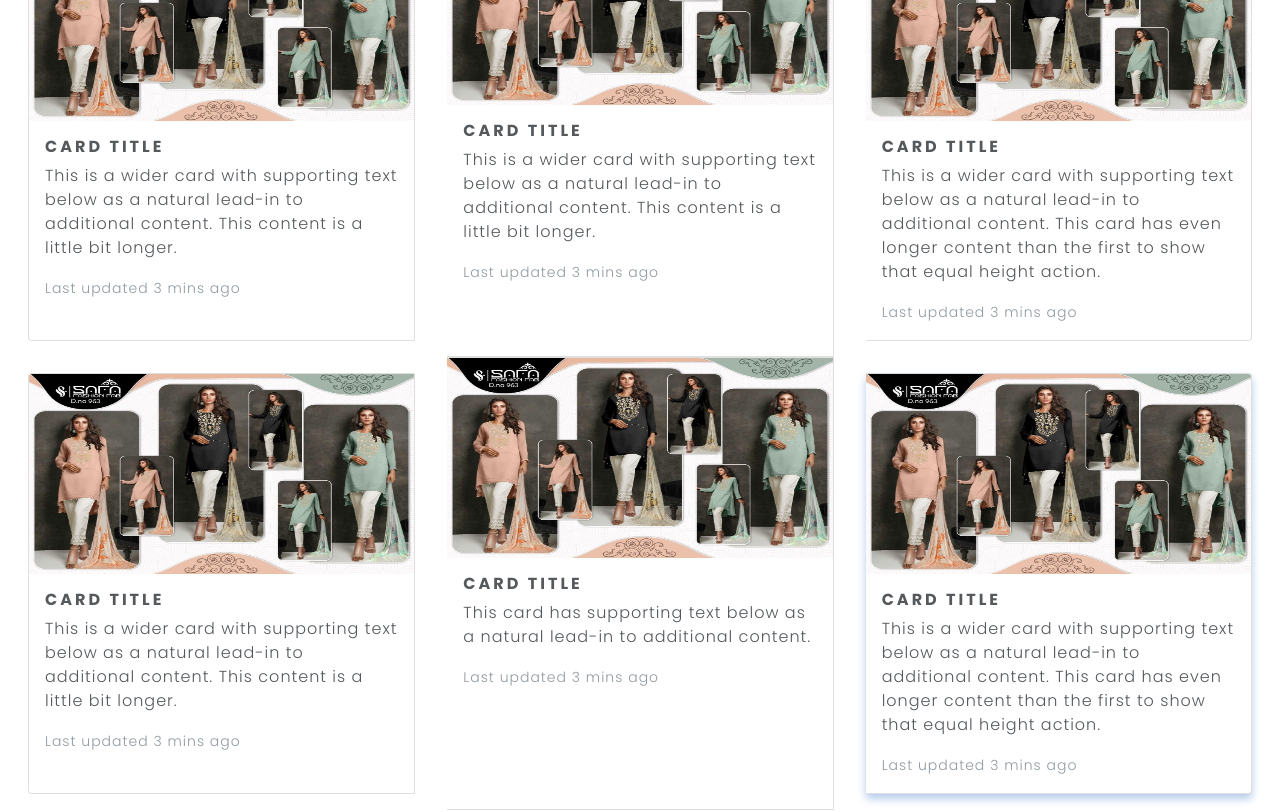
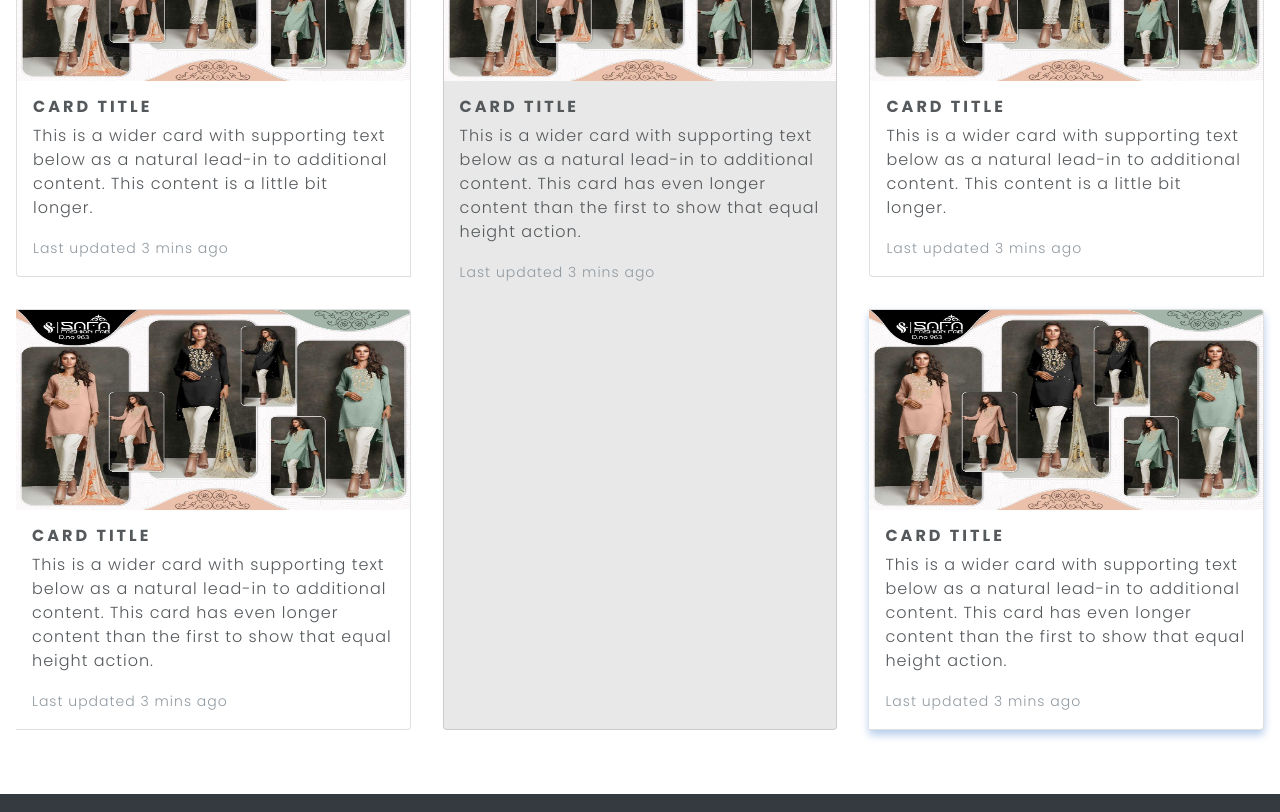
Before and after one commit to SrijanShovit/E-Fashion, a React (Create React App) app: page /sighandicraft in a window 1280 px wide. Shown: the part 1880-2692 px from the top of the page. Built offline with nearby package versions, Linux system fonts and the light colour scheme.

Commit message:
handicraft last section style changed

```diff
--- a/src/App.css
+++ b/src/App.css
@@ -167,3 +167,24 @@ float: right;
 .specialhandcard{
   box-shadow: 0 0.3rem 0.5rem rgb(179, 203, 235);
 }
+
+/* <-------------------------Handicraft page styling starts-------------------------------> */
+.container-section{
+  display: flex;
+}
+
+@media (min-width: 576px){
+  .card-group {
+      flex-direction: column !important;
+  }
+}
+
+.card{
+  height: 96.3%;
+}
+
+.section2-card{
+  background-color: #00000017 !important;
+}
+
+/* <-------------------------Handicraft page styling Ends-------------------------------> */
--- a/src/Pages/Handicraft.js
+++ b/src/Pages/Handicraft.js
@@ -157,19 +157,11 @@ const Handicraft = () => {
                 </div>
             </div>
 
-            <div className="container-fluid">
-                <div className="row mt-5">
+            <div className="container-section">
 
+                <div className="section1-3">
                     <div className="card-group">
                         <div className="card my-3 mx-3">
-                            <img src={Fwear} className="card-img-top" alt="..." />
-                            <div className="card-body">
-                                <h5 className="card-title">Card title</h5>
-                                <p className="card-text">This is a wider card with supporting text below as a natural lead-in to additional content. This content is a little bit longer.</p>
-                                <p className="card-text"><small className="text-muted">Last updated 3 mins ago</small></p>
-                            </div>
-                        </div>
-                        <div className="card mx-3">
                             <img src={Fwear} className="card-img-top" alt="..." />
                             <div className="card-body">
                                 <h5 className="card-title">Card title</h5>
@@ -187,8 +179,19 @@ const Handicraft = () => {
                         </div>
                     </div>
                 </div>
-                <div className="row">
 
+                <div className="section2">
+                        <div className="card my-3 mx-3 section2-card">
+                            <img src={Fwear} className="card-img-top" alt="..." />
+                            <div className="card-body">
+                                <h5 className="card-title">Card title</h5>
+                                <p className="card-text">This is a wider card with supporting text below as a natural lead-in to additional content. This card has even longer content than the first to show that equal height action.</p>
+                                <p className="card-text"><small className="text-muted">Last updated 3 mins ago</small></p>
+                            </div>
+                        </div>
+                </div>
+
+                <div className="section1-3">
                     <div className="card-group">
                         <div className="card my-3 mx-3">
                             <img src={Fwear} className="card-img-top" alt="..." />
@@ -198,14 +201,7 @@ const Handicraft = () => {
                                 <p className="card-text"><small className="text-muted">Last updated 3 mins ago</small></p>
                             </div>
                         </div>
-                        <div className="card mx-3">
-                            <img src={Fwear} className="card-img-top" alt="..." />
-                            <div className="card-body">
-                                <h5 className="card-title">Card title</h5>
-                                <p className="card-text">This card has supporting text below as a natural lead-in to additional content.</p>
-                                <p className="card-text"><small className="text-muted">Last updated 3 mins ago</small></p>
-                            </div>
-                        </div>
+
                         <div className="card my-3 mx-3 specialhandcard">
                             <img src={Fwear} className="card-img-top" alt="..." />
                             <div className="card-body">
@@ -216,6 +212,7 @@ const Handicraft = () => {
                         </div>
                     </div>
                 </div>
+
             </div>
 
 
```
Also changed, not shown: 1 other file (tests, documents, lock files or other folders).
